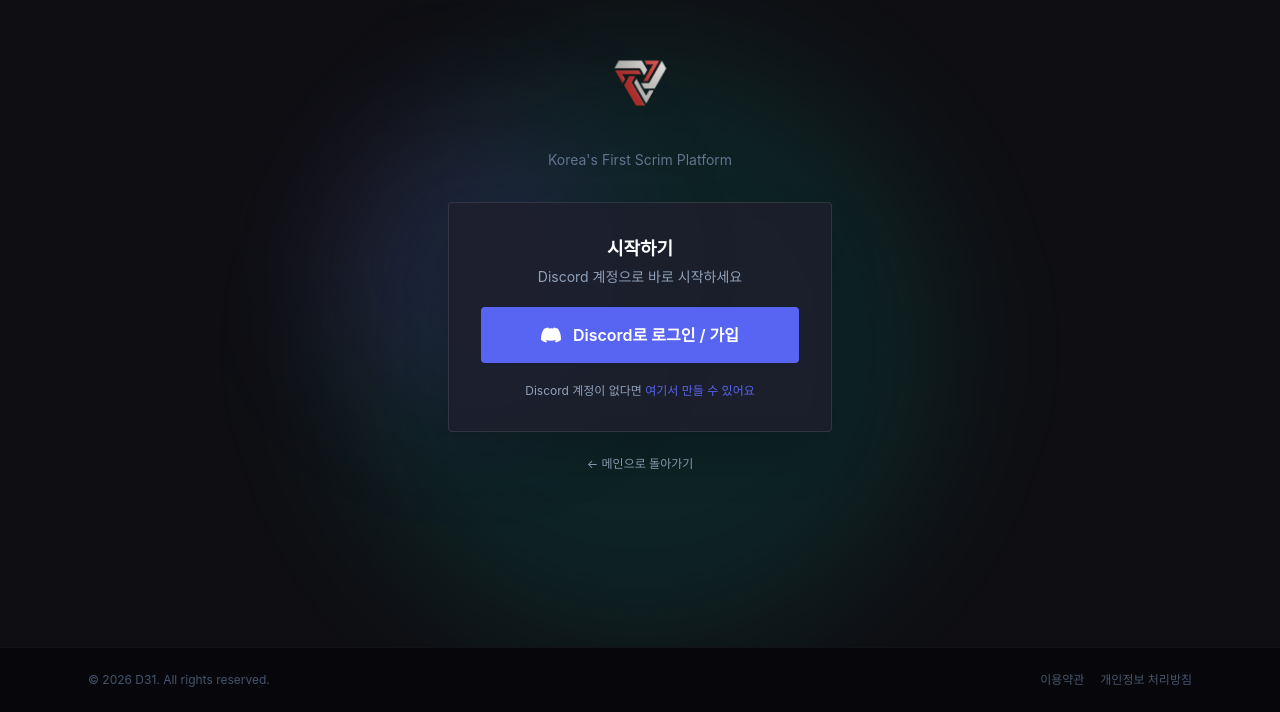
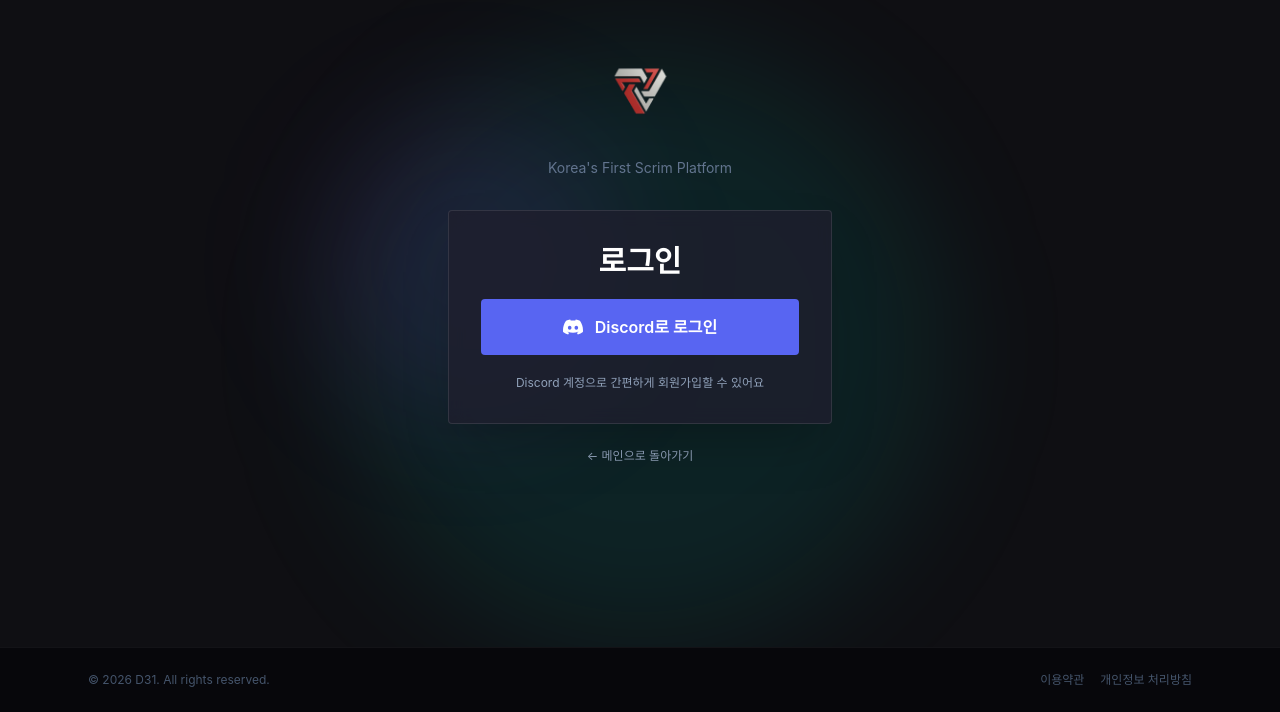
Before and after one commit to D31-Maxverstappen/scrim-platform, a Next.js app: page /login in a window 1280 px wide. Shown: the part 153-865 px from the top of the page. Built offline with nearby package versions, Linux system fonts and the light colour scheme.

Commit message:
fix: discord logo with eyes, login page text update

```diff
--- a/src/app/login/page.tsx
+++ b/src/app/login/page.tsx
@@ -40,10 +40,7 @@
         </div>
 
         <div className="bg-[#1e1e2e]/80 backdrop-blur border border-white/10 rounded p-8 flex flex-col gap-5 shadow-2xl">
-          <div className="text-center">
-            <p className="text-white font-semibold text-lg mb-1">시작하기</p>
-            <p className="text-slate-400 text-sm">Discord 계정으로 바로 시작하세요</p>
-          </div>
+          <p className="text-white font-black text-3xl text-center">로그인</p>
 
           <button
             onClick={handleDiscordLogin}
@@ -51,10 +48,14 @@
             className="w-full flex items-center justify-center gap-3 bg-[#5865F2] hover:bg-[#4752c4] disabled:opacity-50 text-white font-semibold py-4 rounded transition text-base"
           >
             <svg className="w-5 h-5 shrink-0" viewBox="0 0 24 24" fill="currentColor">
-              <path d="M20.317 4.37a19.791 19.791 0 0 0-4.885-1.515.074.074 0 0 0-.079.037c-.21.375-.444.864-.608 1.25a18.27 18.27 0 0 0-5.487 0 12.64 12.64 0 0 0-.617-1.25.077.077 0 0 0-.079-.037A19.736 19.736 0 0 0 3.677 4.37a.07.07 0 0 0-.032.027C.533 9.046-.32 13.58.099 18.057c.002.022.015.043.031.057a19.9 19.9 0 0 0 5.993 3.03.078.078 0 0 0 .084-.028 14.09 14.09 0 0 0 1.226-1.994.076.076 0 0 0-.041-.106 13.107 13.107 0 0 1-1.872-.892.077.077 0 0 1-.008-.128 10.2 10.2 0 0 0 .372-.292.074.074 0 0 1 .077-.01c3.928 1.793 8.18 1.793 12.062 0a.074.074 0 0 1 .078.01c.12.098.246.198.373.292a.077.077 0 0 1-.006.127 12.299 12.299 0 0 1-1.873.892.077.077 0 0 0-.041.107c.36.698.772 1.362 1.225 1.993a.076.076 0 0 0 .084.028 19.839 19.839 0 0 0 6.002-3.03.077.077 0 0 0 .032-.054c.5-5.177-.838-9.674-3.549-13.66a.061.061 0 0 0-.031-.03z"/>
+              <path d="M20.317 4.492c-1.53-.69-3.17-1.2-4.885-1.49a.075.075 0 0 0-.079.036c-.21.369-.444.85-.608 1.23a18.566 18.566 0 0 0-5.487 0 12.36 12.36 0 0 0-.617-1.23A.077.077 0 0 0 8.562 3c-1.714.29-3.354.8-4.885 1.491a.07.07 0 0 0-.032.027C.533 9.093-.32 13.555.099 17.961a.08.08 0 0 0 .031.055 20.03 20.03 0 0 0 5.993 2.98.078.078 0 0 0 .084-.026c.462-.62.874-1.275 1.226-1.963.021-.04.001-.088-.041-.104a13.201 13.201 0 0 1-1.872-.878.075.075 0 0 1-.008-.125c.126-.093.252-.19.372-.287a.075.075 0 0 1 .078-.01c3.927 1.764 8.18 1.764 12.061 0a.075.075 0 0 1 .079.009c.12.098.245.195.372.288a.075.075 0 0 1-.006.125c-.598.344-1.22.635-1.873.877a.075.075 0 0 0-.041.105c.36.687.772 1.341 1.225 1.962a.077.077 0 0 0 .084.028 19.963 19.963 0 0 0 6.002-2.981.076.076 0 0 0 .032-.054c.5-5.094-.838-9.52-3.549-13.442a.06.06 0 0 0-.031-.028zM8.02 15.278c-1.182 0-2.157-1.069-2.157-2.38 0-1.312.956-2.38 2.157-2.38 1.21 0 2.176 1.077 2.157 2.38 0 1.312-.956 2.38-2.157 2.38zm7.975 0c-1.183 0-2.157-1.069-2.157-2.38 0-1.312.955-2.38 2.157-2.38 1.21 0 2.176 1.077 2.157 2.38 0 1.312-.946 2.38-2.157 2.38z"/>
             </svg>
-            {loading ? '연결 중...' : 'Discord로 로그인 / 가입'}
+            {loading ? '연결 중...' : 'Discord로 로그인'}
           </button>
+
+          <p className="text-center text-slate-400 text-xs">
+            Discord 계정으로 간편하게 회원가입할 수 있어요
+          </p>
 
           {error && (
             <div className="text-red-400 text-xs bg-red-500/10 border border-red-500/20 rounded px-3 py-2 break-all">
@@ -62,13 +63,6 @@
               {url && <p className="text-slate-400">{decodeURIComponent(url)}</p>}
             </div>
           )}
-
-          <p className="text-center text-slate-400 text-xs">
-            Discord 계정이 없다면{' '}
-            <a href="https://discord.com/register" target="_blank" rel="noopener noreferrer" className="text-[#5865F2] hover:underline">
-              여기서 만들 수 있어요
-            </a>
-          </p>
         </div>
 
         <p className="text-center text-slate-400 text-xs mt-6">
--- a/src/app/matches/[id]/page.tsx
+++ b/src/app/matches/[id]/page.tsx
@@ -158,7 +158,7 @@
                 >
                   <div className="w-8 h-8 bg-[#5865F2]/20 rounded-full flex items-center justify-center shrink-0">
                     <svg className="w-4 h-4 text-[#5865F2]" viewBox="0 0 24 24" fill="currentColor">
-                      <path d="M20.317 4.37a19.791 19.791 0 0 0-4.885-1.515.074.074 0 0 0-.079.037c-.21.375-.444.864-.608 1.25a18.27 18.27 0 0 0-5.487 0 12.64 12.64 0 0 0-.617-1.25.077.077 0 0 0-.079-.037A19.736 19.736 0 0 0 3.677 4.37a.07.07 0 0 0-.032.027C.533 9.046-.32 13.58.099 18.057c.002.022.015.043.031.057a19.9 19.9 0 0 0 5.993 3.03.078.078 0 0 0 .084-.028 14.09 14.09 0 0 0 1.226-1.994.076.076 0 0 0-.041-.106 13.107 13.107 0 0 1-1.872-.892.077.077 0 0 1-.008-.128 10.2 10.2 0 0 0 .372-.292.074.074 0 0 1 .077-.01c3.928 1.793 8.18 1.793 12.062 0a.074.074 0 0 1 .078.01c.12.098.246.198.373.292a.077.077 0 0 1-.006.127 12.299 12.299 0 0 1-1.873.892.077.077 0 0 0-.041.107c.36.698.772 1.362 1.225 1.993a.076.076 0 0 0 .084.028 19.839 19.839 0 0 0 6.002-3.03.077.077 0 0 0 .032-.054c.5-5.177-.838-9.674-3.549-13.66a.061.061 0 0 0-.031-.03z"/>
+                      <path d="M20.317 4.492c-1.53-.69-3.17-1.2-4.885-1.49a.075.075 0 0 0-.079.036c-.21.369-.444.85-.608 1.23a18.566 18.566 0 0 0-5.487 0 12.36 12.36 0 0 0-.617-1.23A.077.077 0 0 0 8.562 3c-1.714.29-3.354.8-4.885 1.491a.07.07 0 0 0-.032.027C.533 9.093-.32 13.555.099 17.961a.08.08 0 0 0 .031.055 20.03 20.03 0 0 0 5.993 2.98.078.078 0 0 0 .084-.026c.462-.62.874-1.275 1.226-1.963.021-.04.001-.088-.041-.104a13.201 13.201 0 0 1-1.872-.878.075.075 0 0 1-.008-.125c.126-.093.252-.19.372-.287a.075.075 0 0 1 .078-.01c3.927 1.764 8.18 1.764 12.061 0a.075.075 0 0 1 .079.009c.12.098.245.195.372.288a.075.075 0 0 1-.006.125c-.598.344-1.22.635-1.873.877a.075.075 0 0 0-.041.105c.36.687.772 1.341 1.225 1.962a.077.077 0 0 0 .084.028 19.963 19.963 0 0 0 6.002-2.981.076.076 0 0 0 .032-.054c.5-5.094-.838-9.52-3.549-13.442a.06.06 0 0 0-.031-.028zM8.02 15.278c-1.182 0-2.157-1.069-2.157-2.38 0-1.312.956-2.38 2.157-2.38 1.21 0 2.176 1.077 2.157 2.38 0 1.312-.956 2.38-2.157 2.38zm7.975 0c-1.183 0-2.157-1.069-2.157-2.38 0-1.312.955-2.38 2.157-2.38 1.21 0 2.176 1.077 2.157 2.38 0 1.312-.946 2.38-2.157 2.38z"/>
                     </svg>
                   </div>
                   <div className="flex-1 min-w-0">
--- a/src/app/onboarding/page.tsx
+++ b/src/app/onboarding/page.tsx
@@ -129,7 +129,7 @@
           <div className="flex items-center gap-3 mb-3">
             <div className="w-10 h-10 bg-[#5865F2]/20 rounded-full flex items-center justify-center shrink-0">
               <svg className="w-5 h-5 text-[#5865F2]" viewBox="0 0 24 24" fill="currentColor">
-                <path d="M20.317 4.37a19.791 19.791 0 0 0-4.885-1.515.074.074 0 0 0-.079.037c-.21.375-.444.864-.608 1.25a18.27 18.27 0 0 0-5.487 0 12.64 12.64 0 0 0-.617-1.25.077.077 0 0 0-.079-.037A19.736 19.736 0 0 0 3.677 4.37a.07.07 0 0 0-.032.027C.533 9.046-.32 13.58.099 18.057c.002.022.015.043.031.057a19.9 19.9 0 0 0 5.993 3.03.078.078 0 0 0 .084-.028 14.09 14.09 0 0 0 1.226-1.994.076.076 0 0 0-.041-.106 13.107 13.107 0 0 1-1.872-.892.077.077 0 0 1-.008-.128 10.2 10.2 0 0 0 .372-.292.074.074 0 0 1 .077-.01c3.928 1.793 8.18 1.793 12.062 0a.074.074 0 0 1 .078.01c.12.098.246.198.373.292a.077.077 0 0 1-.006.127 12.299 12.299 0 0 1-1.873.892.077.077 0 0 0-.041.107c.36.698.772 1.362 1.225 1.993a.076.076 0 0 0 .084.028 19.839 19.839 0 0 0 6.002-3.03.077.077 0 0 0 .032-.054c.5-5.177-.838-9.674-3.549-13.66a.061.061 0 0 0-.031-.03z"/>
+                <path d="M20.317 4.492c-1.53-.69-3.17-1.2-4.885-1.49a.075.075 0 0 0-.079.036c-.21.369-.444.85-.608 1.23a18.566 18.566 0 0 0-5.487 0 12.36 12.36 0 0 0-.617-1.23A.077.077 0 0 0 8.562 3c-1.714.29-3.354.8-4.885 1.491a.07.07 0 0 0-.032.027C.533 9.093-.32 13.555.099 17.961a.08.08 0 0 0 .031.055 20.03 20.03 0 0 0 5.993 2.98.078.078 0 0 0 .084-.026c.462-.62.874-1.275 1.226-1.963.021-.04.001-.088-.041-.104a13.201 13.201 0 0 1-1.872-.878.075.075 0 0 1-.008-.125c.126-.093.252-.19.372-.287a.075.075 0 0 1 .078-.01c3.927 1.764 8.18 1.764 12.061 0a.075.075 0 0 1 .079.009c.12.098.245.195.372.288a.075.075 0 0 1-.006.125c-.598.344-1.22.635-1.873.877a.075.075 0 0 0-.041.105c.36.687.772 1.341 1.225 1.962a.077.077 0 0 0 .084.028 19.963 19.963 0 0 0 6.002-2.981.076.076 0 0 0 .032-.054c.5-5.094-.838-9.52-3.549-13.442a.06.06 0 0 0-.031-.028zM8.02 15.278c-1.182 0-2.157-1.069-2.157-2.38 0-1.312.956-2.38 2.157-2.38 1.21 0 2.176 1.077 2.157 2.38 0 1.312-.956 2.38-2.157 2.38zm7.975 0c-1.183 0-2.157-1.069-2.157-2.38 0-1.312.955-2.38 2.157-2.38 1.21 0 2.176 1.077 2.157 2.38 0 1.312-.946 2.38-2.157 2.38z"/>
               </svg>
             </div>
             <div>
@@ -147,7 +147,7 @@
               className="flex items-center justify-center gap-2 w-full bg-[#5865F2] hover:bg-[#4752c4] text-white font-bold py-2.5 rounded transition text-sm"
             >
               <svg className="w-4 h-4" viewBox="0 0 24 24" fill="currentColor">
-                <path d="M20.317 4.37a19.791 19.791 0 0 0-4.885-1.515.074.074 0 0 0-.079.037c-.21.375-.444.864-.608 1.25a18.27 18.27 0 0 0-5.487 0 12.64 12.64 0 0 0-.617-1.25.077.077 0 0 0-.079-.037A19.736 19.736 0 0 0 3.677 4.37a.07.07 0 0 0-.032.027C.533 9.046-.32 13.58.099 18.057c.002.022.015.043.031.057a19.9 19.9 0 0 0 5.993 3.03.078.078 0 0 0 .084-.028 14.09 14.09 0 0 0 1.226-1.994.076.076 0 0 0-.041-.106 13.107 13.107 0 0 1-1.872-.892.077.077 0 0 1-.008-.128 10.2 10.2 0 0 0 .372-.292.074.074 0 0 1 .077-.01c3.928 1.793 8.18 1.793 12.062 0a.074.074 0 0 1 .078.01c.12.098.246.198.373.292a.077.077 0 0 1-.006.127 12.299 12.299 0 0 1-1.873.892.077.077 0 0 0-.041.107c.36.698.772 1.362 1.225 1.993a.076.076 0 0 0 .084.028 19.839 19.839 0 0 0 6.002-3.03.077.077 0 0 0 .032-.054c.5-5.177-.838-9.674-3.549-13.66a.061.061 0 0 0-.031-.03z"/>
+                <path d="M20.317 4.492c-1.53-.69-3.17-1.2-4.885-1.49a.075.075 0 0 0-.079.036c-.21.369-.444.85-.608 1.23a18.566 18.566 0 0 0-5.487 0 12.36 12.36 0 0 0-.617-1.23A.077.077 0 0 0 8.562 3c-1.714.29-3.354.8-4.885 1.491a.07.07 0 0 0-.032.027C.533 9.093-.32 13.555.099 17.961a.08.08 0 0 0 .031.055 20.03 20.03 0 0 0 5.993 2.98.078.078 0 0 0 .084-.026c.462-.62.874-1.275 1.226-1.963.021-.04.001-.088-.041-.104a13.201 13.201 0 0 1-1.872-.878.075.075 0 0 1-.008-.125c.126-.093.252-.19.372-.287a.075.075 0 0 1 .078-.01c3.927 1.764 8.18 1.764 12.061 0a.075.075 0 0 1 .079.009c.12.098.245.195.372.288a.075.075 0 0 1-.006.125c-.598.344-1.22.635-1.873.877a.075.075 0 0 0-.041.105c.36.687.772 1.341 1.225 1.962a.077.077 0 0 0 .084.028 19.963 19.963 0 0 0 6.002-2.981.076.076 0 0 0 .032-.054c.5-5.094-.838-9.52-3.549-13.442a.06.06 0 0 0-.031-.028zM8.02 15.278c-1.182 0-2.157-1.069-2.157-2.38 0-1.312.956-2.38 2.157-2.38 1.21 0 2.176 1.077 2.157 2.38 0 1.312-.956 2.38-2.157 2.38zm7.975 0c-1.183 0-2.157-1.069-2.157-2.38 0-1.312.955-2.38 2.157-2.38 1.21 0 2.176 1.077 2.157 2.38 0 1.312-.946 2.38-2.157 2.38z"/>
               </svg>
               서버 참여하기
             </a>
--- a/src/components/DiscordBanner.tsx
+++ b/src/components/DiscordBanner.tsx
@@ -4,7 +4,7 @@
 
 const DiscordIcon = ({ className }: { className?: string }) => (
   <svg className={className} viewBox="0 0 24 24" fill="currentColor">
-    <path d="M20.317 4.37a19.791 19.791 0 0 0-4.885-1.515.074.074 0 0 0-.079.037c-.21.375-.444.864-.608 1.25a18.27 18.27 0 0 0-5.487 0 12.64 12.64 0 0 0-.617-1.25.077.077 0 0 0-.079-.037A19.736 19.736 0 0 0 3.677 4.37a.07.07 0 0 0-.032.027C.533 9.046-.32 13.58.099 18.057c.002.022.015.043.031.057a19.9 19.9 0 0 0 5.993 3.03.078.078 0 0 0 .084-.028 14.09 14.09 0 0 0 1.226-1.994.076.076 0 0 0-.041-.106 13.107 13.107 0 0 1-1.872-.892.077.077 0 0 1-.008-.128 10.2 10.2 0 0 0 .372-.292.074.074 0 0 1 .077-.01c3.928 1.793 8.18 1.793 12.062 0a.074.074 0 0 1 .078.01c.12.098.246.198.373.292a.077.077 0 0 1-.006.127 12.299 12.299 0 0 1-1.873.892.077.077 0 0 0-.041.107c.36.698.772 1.362 1.225 1.993a.076.076 0 0 0 .084.028 19.839 19.839 0 0 0 6.002-3.03.077.077 0 0 0 .032-.054c.5-5.177-.838-9.674-3.549-13.66a.061.061 0 0 0-.031-.03z"/>
+    <path d="M20.317 4.492c-1.53-.69-3.17-1.2-4.885-1.49a.075.075 0 0 0-.079.036c-.21.369-.444.85-.608 1.23a18.566 18.566 0 0 0-5.487 0 12.36 12.36 0 0 0-.617-1.23A.077.077 0 0 0 8.562 3c-1.714.29-3.354.8-4.885 1.491a.07.07 0 0 0-.032.027C.533 9.093-.32 13.555.099 17.961a.08.08 0 0 0 .031.055 20.03 20.03 0 0 0 5.993 2.98.078.078 0 0 0 .084-.026c.462-.62.874-1.275 1.226-1.963.021-.04.001-.088-.041-.104a13.201 13.201 0 0 1-1.872-.878.075.075 0 0 1-.008-.125c.126-.093.252-.19.372-.287a.075.075 0 0 1 .078-.01c3.927 1.764 8.18 1.764 12.061 0a.075.075 0 0 1 .079.009c.12.098.245.195.372.288a.075.075 0 0 1-.006.125c-.598.344-1.22.635-1.873.877a.075.075 0 0 0-.041.105c.36.687.772 1.341 1.225 1.962a.077.077 0 0 0 .084.028 19.963 19.963 0 0 0 6.002-2.981.076.076 0 0 0 .032-.054c.5-5.094-.838-9.52-3.549-13.442a.06.06 0 0 0-.031-.028zM8.02 15.278c-1.182 0-2.157-1.069-2.157-2.38 0-1.312.956-2.38 2.157-2.38 1.21 0 2.176 1.077 2.157 2.38 0 1.312-.956 2.38-2.157 2.38zm7.975 0c-1.183 0-2.157-1.069-2.157-2.38 0-1.312.955-2.38 2.157-2.38 1.21 0 2.176 1.077 2.157 2.38 0 1.312-.946 2.38-2.157 2.38z"/>
   </svg>
 )
 
```
